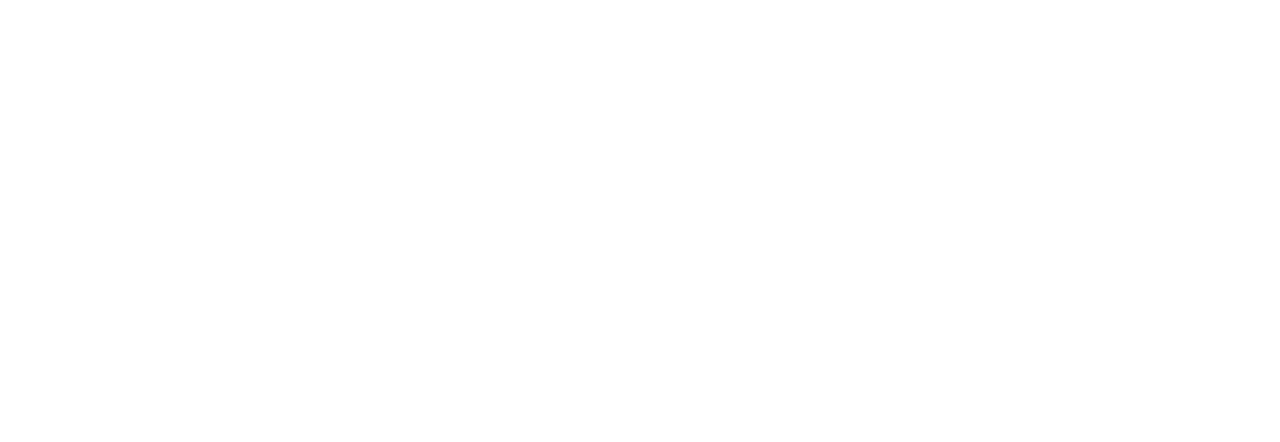
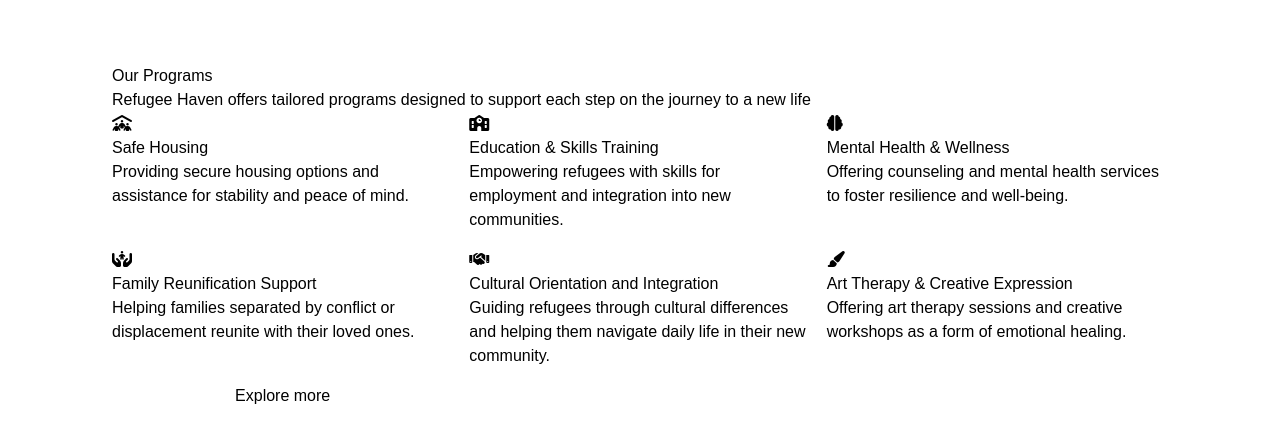
Before and after one commit to Ntihanabayo-Alphonse/Refugee-Haven, a React (Vite) app in the folder refugee-haven/: page /programs in a window 1280 px wide. Before the commit this address had no page. Shown: the top 442 px of the page. Built offline with nearby package versions, Linux system fonts and the light colour scheme.

Commit message:
implement routes to match the nav links

```diff
--- a/refugee-haven/src/App.jsx
+++ b/refugee-haven/src/App.jsx
@@ -1,6 +1,9 @@
 import './App.css'
 import { BrowserRouter as Router, Route, Routes } from 'react-router-dom';
 import Home from './components/Home';
+import PageBanner from './components/PageBanner';
+import Programs from './components/Programs';
+import Donate from './components/Donate';
 
 function App() {
 
@@ -9,6 +12,8 @@
       <Router>
         <Routes>
           <Route path='/' element={<Home />} />
+          <Route path='/programs' element={<Programs />} />
+          <Route path='/donate' element={<Donate />} />
         </Routes>
       </Router>
     </>
```
